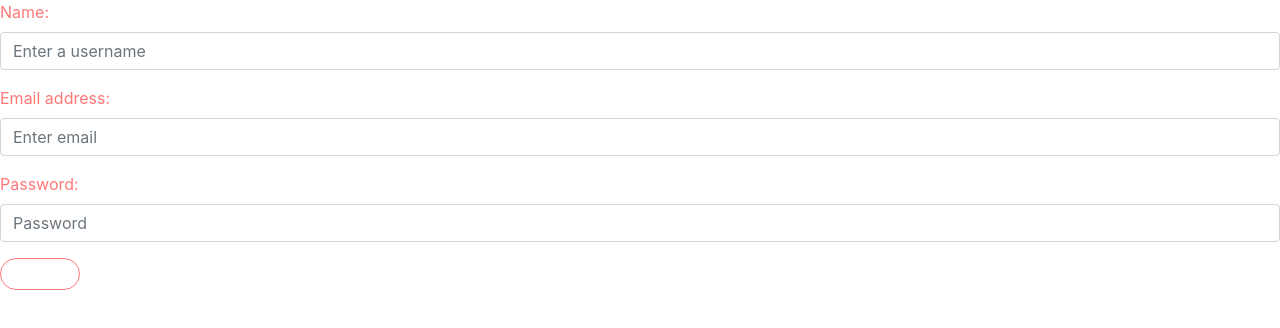
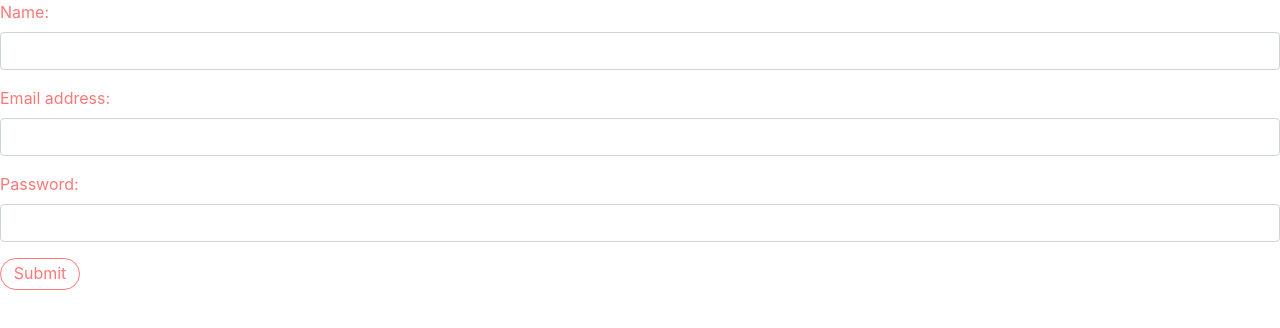
Before and after one commit to rayeshrajah/spoiler_boiler, a React (Create React App) app in the folder client/: page / in a window 1280 px wide. Shown: the top 328 px of the page. Built offline with nearby package versions, Linux system fonts and the light colour scheme; no server answers.

Commit message:
signup form button styled

```diff
--- a/client/src/components/SignupForm.js
+++ b/client/src/components/SignupForm.js
@@ -7,16 +7,16 @@ export default function SignupForm(){
     <form>
     <div class="form-group">
     <label for="username" class="name-label">Name:</label>
-    <input type="text" class="form-control" id="username" placeholder="Enter a username"/>
+    <input type="text" class="form-control" id="username"/>
     </div>
     <div class="form-group">
     <label for="InputEmail" class="email-label">Email address:</label>
-    <input type="email" class="form-control" id="EmailInput" placeholder="Enter email"/>
+    <input type="email" class="form-control" id="EmailInput"/>
     </div>
     <div class="form-group">
     <label for="InputPassword" class="password-label">Password:</label>
-    <input type="password" class="form-control" id="PasswordInput" placeholder="Password"/>
+    <input type="password" class="form-control" id="PasswordInput"/>
     </div>
-    <Button signup type="submit"></Button>
+    <Button signup type="submit">Submit</Button>
     </form>);
 }
```
